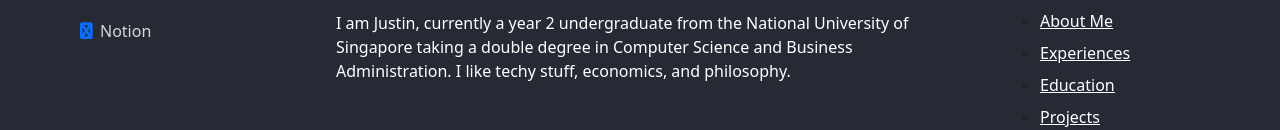
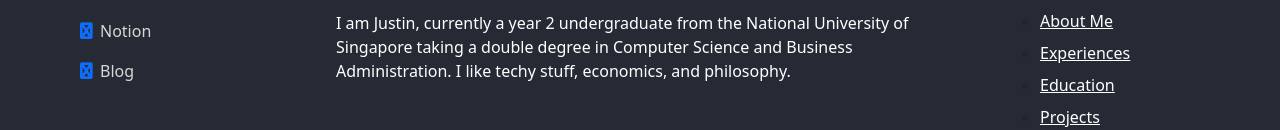
Before and after one commit to JCSnap/JCSnap.github.io, a React (Create React App) app: page / in a window 1280 px wide. Shown: the part 269-399 px from the top of the page. Built offline with nearby package versions, Linux system fonts and the light colour scheme.

Commit message:
add blog

```diff
--- a/src/components/Sidebar.js
+++ b/src/components/Sidebar.js
@@ -16,6 +16,11 @@ const Sidebar = () => {
       name: "Notion",
       url: "https://justin-cheah-portfolio.notion.site/8d1f053d01fc4303a41a21e7ad4de0cd?v=74eaa231efdf40b9a4d61f2cd23715e5&pvs=25",
       icon: "fa-solid fa-book",
+    },
+    {
+      name: "Blog",
+      url: "https://jcsnap.github.io/blog/",
+      icon: "fa-solid fa-blog",
     },
   ];
 
```
